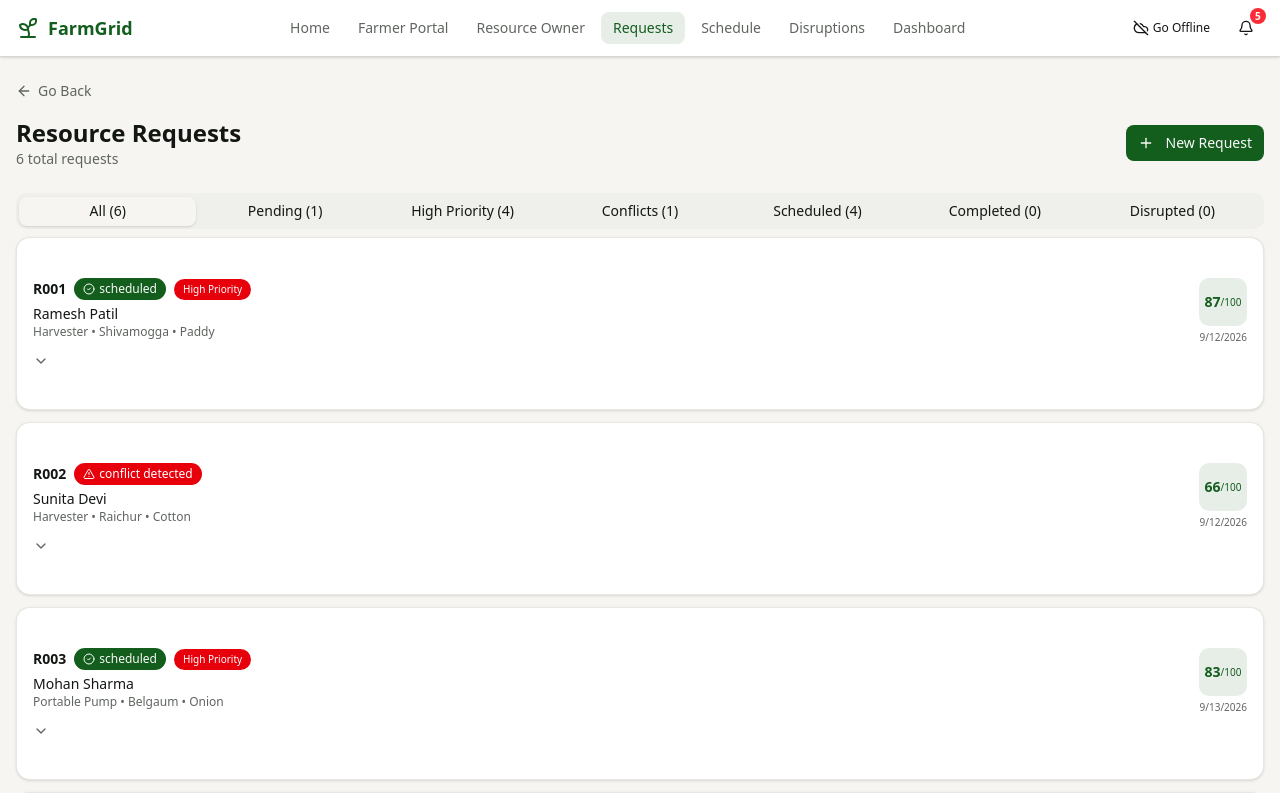
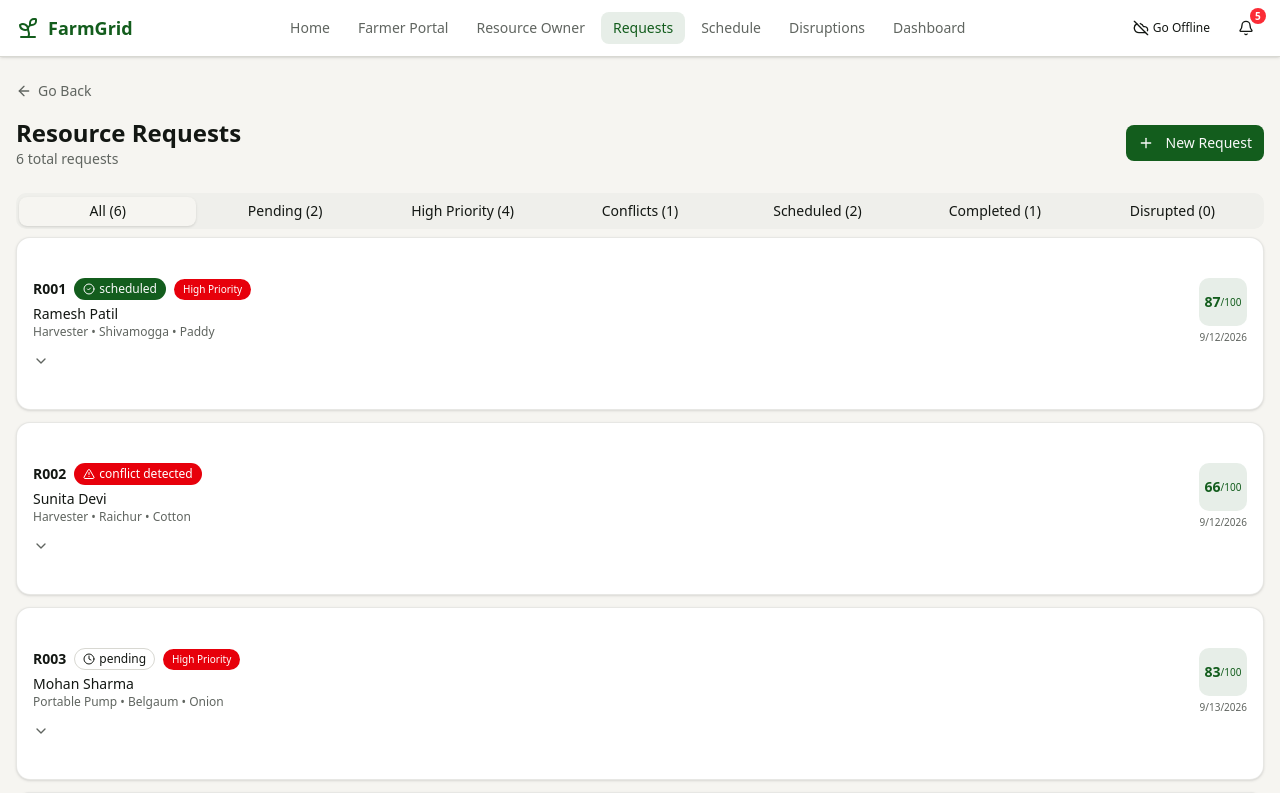
Before and after one commit to kusumasr96/farmcoord-system, a React (Vite) app: page /requests in a window 1280 px wide. Shown: the top 793 px of the page. Built offline with nearby package versions, Linux system fonts and the light colour scheme.

Commit message:
Freebuff: FARMGRID — SHOW AT LEAST ONE COMPLETED RESOURCE

```diff
--- a/src/data/demoData.ts
+++ b/src/data/demoData.ts
@@ -374,7 +374,7 @@ export const demoRequests: ResourceRequest[] = [
       explanation:
         "This request received very high priority because the onion crop is actively wilting and will suffer significant loss without immediate irrigation. The deadline is critical.",
     }),
-    status: "scheduled",
+    status: "pending",
     createdAt: "2026-09-09T07:30:00Z",
     offline: false,
   },
@@ -507,7 +507,17 @@ export const demoRequests: ResourceRequest[] = [
       explanation:
         "This request has high priority because the harvested soybean needs immediate transport to avoid price loss and quality degradation.",
     }),
-    status: "scheduled",
+    schedule: {
+      resourceId: "V01",
+      farmerId: "F06",
+      start: "2026-09-10T09:00:00",
+      end: "2026-09-10T17:00:00",
+      duration: 480,
+      travelTime: 70,
+      bufferTime: 30,
+      status: "confirmed",
+    },
+    status: "completed",
     createdAt: "2026-09-09T08:00:00Z",
     offline: false,
   },
```
